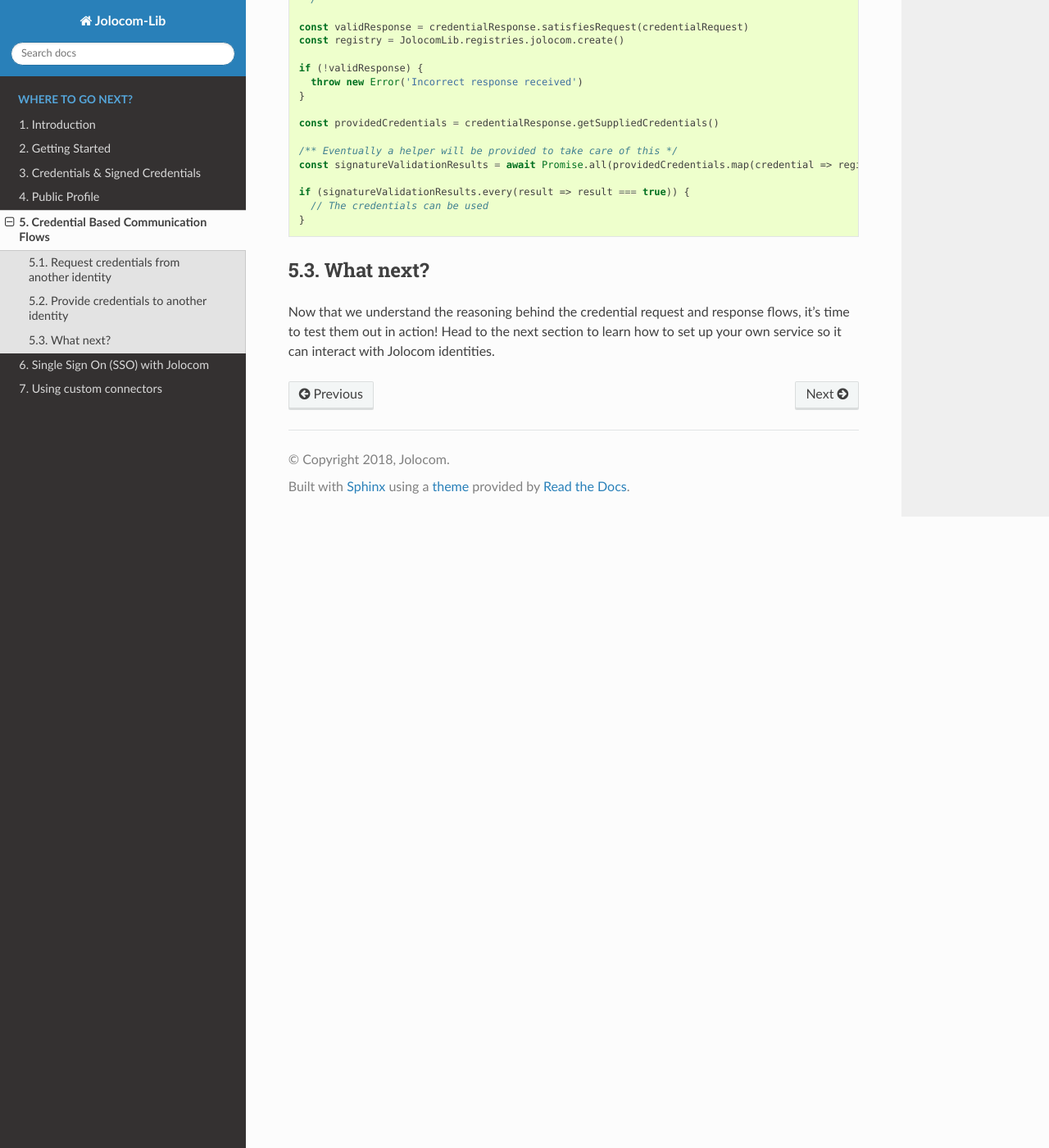
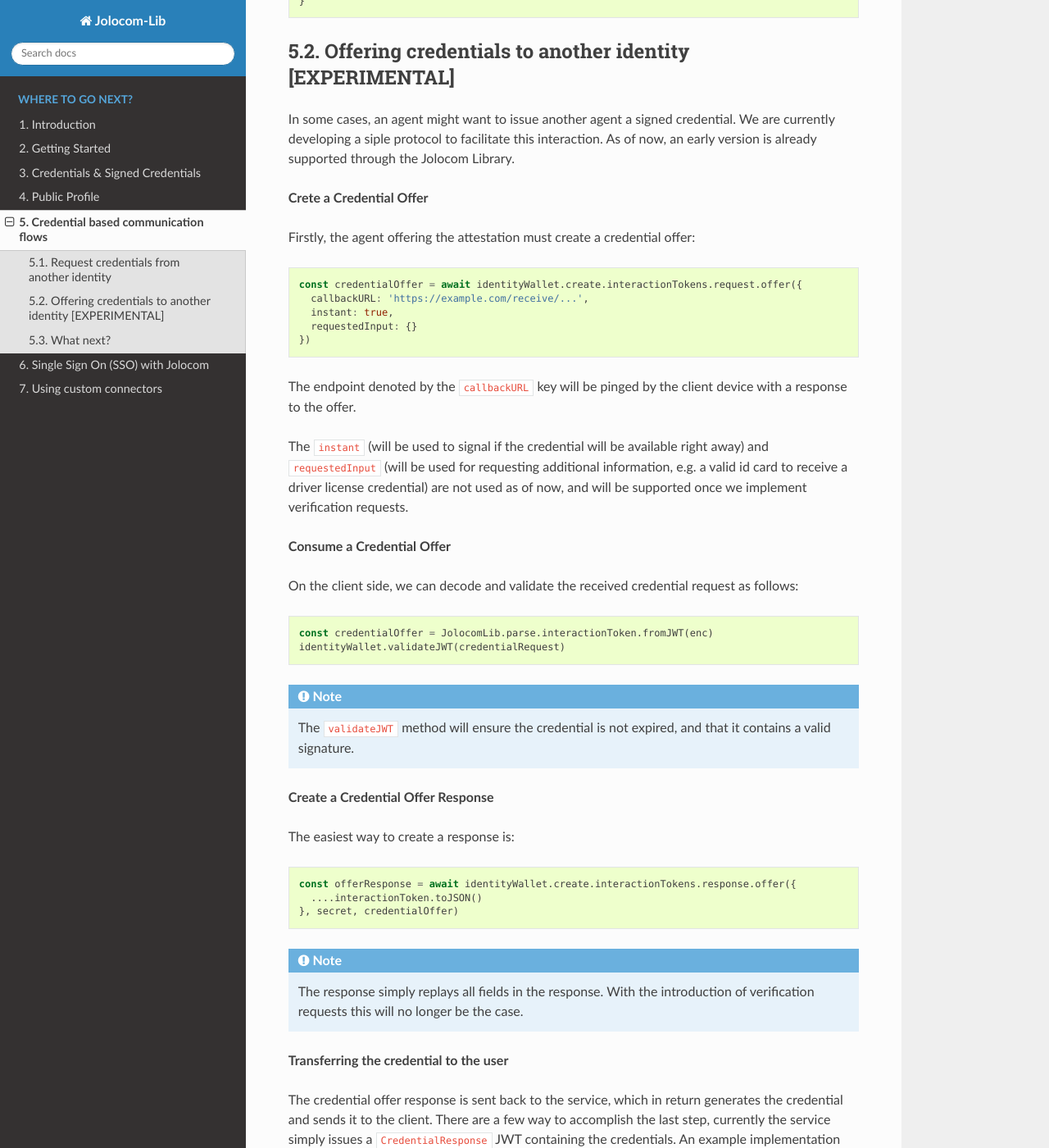
Before and after one commit to jolocom/jolocom-lib, a Sphinx documentation site: the page built from docs/interactionFlows.rst, in a window 1280 px wide and 1400 px high, scrolled down 3312 px. Shown: the whole window at 82% size. Built offline with Sphinx 7.4.7 and the Read the Docs theme 2.0.0, drawn with Linux system fonts in a browser that asks for light colours; some of the changed text lies outside the part shown.

Commit message:
Documentation on credential offer

```diff
--- a/docs/interactionFlows.rst
+++ b/docs/interactionFlows.rst
@@ -1,4 +1,4 @@
-Credential Based Communication Flows
+Credential based communication flows
 ======================================
 
 Identities can interact between each other in incredibly complex ways. We currently support a number of quite
@@ -9,7 +9,7 @@ This section is meant to provide a detailed overview of the interaction flows su
 .. note:: The following sections assume you have already created an identity. If you haven't yet, check out the `getting started <https://jolocom-lib.readthedocs.io/en/latest/gettingStarted.html>`_ section.
 
 Request credentials from another identity
-####################################
+##########################################
 
 Many services require the user to provide certain information upon signing up.
 The Jolocom library provides a simple way for services to present their requirements to authenticating users through defining and presenting what we call a credential request.
@@ -55,26 +55,15 @@ On the client side, we can decode and validate the received credential request a
 
 .. code-block:: typescript
 
-  import { JSONWebToken } from "./interactionFlows/JSONWebToken"
-
-  const credentialRequest = JolocomLib.parse.interactionToken.fromJWT(enc)
-
   const credentialRequest = JolocomLib.parse.interactionToken.fromJWT(enc)
   identityWallet.validateJWT(credentialRequest)
 
 .. note:: The ``validateJWT`` method will ensure the credential is not expired, and that it contains a valid signature.
 
-We will look at how to craft the corresponding response in the next section.
-
-Provide credentials to another identity
-#####################################
-
-Once the service has assembled and broadcasted the credential request, the client can parse it and assemble a valid response.
-The following sections will show how this can be done.
 
 **Create a Credential Response**
 
-On the client side, after we have received the encoded credential request, we want to prepare and send a corresponding credential response:
+Once the request has been decoded, we can create the response:
 
 .. code-block:: typescript
 
@@ -152,8 +141,66 @@ Now that we have the decoded credential response, let's ensure that the user pas
     // The credentials can be used
   }
 
+
+Offering credentials to another identity [EXPERIMENTAL]
+########################################################
+
+In some cases, an agent might want to issue another agent a signed credential. We are currently
+developing a siple protocol to facilitate this interaction. As of now, an early version is
+already supported through the Jolocom Library.
+
+**Crete a Credential Offer**
+
+Firstly, the agent offering the attestation must create a credential offer:
+
+.. code-block:: typescript
+
+  const credentialOffer = await identityWallet.create.interactionTokens.request.offer({
+    callbackURL: 'https://example.com/receive/...',
+    instant: true,
+    requestedInput: {}
+  })
+
+The endpoint denoted by the ``callbackURL`` key will be pinged by the client device with
+a response to the offer.
+
+The ``instant`` (will be used to signal if the credential will be available right away) and
+``requestedInput`` (will be used for requesting additional information, e.g. a valid id card to receive
+a driver license credential) are not used as of now, and will be supported once we
+implement verification requests.
+
+**Consume a Credential Offer**
+
+On the client side, we can decode and validate the received credential request as follows:
+
+.. code-block:: typescript
+
+  const credentialOffer = JolocomLib.parse.interactionToken.fromJWT(enc)
+  identityWallet.validateJWT(credentialRequest)
+
+.. note:: The ``validateJWT`` method will ensure the credential is not expired, and that it contains a valid signature.
+
+**Create a Credential Offer Response**
+
+The easiest way to create a response is:
+
+.. code-block:: typescript
+
+  const offerResponse = await identityWallet.create.interactionTokens.response.offer({
+    ....interactionToken.toJSON()
+  }, secret, credentialOffer)
+
+.. note:: The response simply replays all fields in the response. With the introduction of verification requests
+  this will no longer be the case.
+
+**Transferring the credential to the user**
+
+The credential offer response is sent back to the service, which in return generates the credential and
+sends it to the client. There are a few way to accomplish the last step, currently the service simply
+issues a ``CredentialResponse`` JWT containing the credentials. An example implementation can be found `here <https://github.com/jolocom/demo-sso/blob/master/server/routes.ts>`_.
+
 What next?
 ###########
 
-Now that we understand the reasoning behind the credential request and response flows, it's time to test them out in action!
+Now that we understand the reasoning behind the credential request and offer flows, it's time to test them out in action!
 Head to the next section to learn how to set up your own service so it can interact with Jolocom identities.
```
Also changed, not shown: 1 other file.
